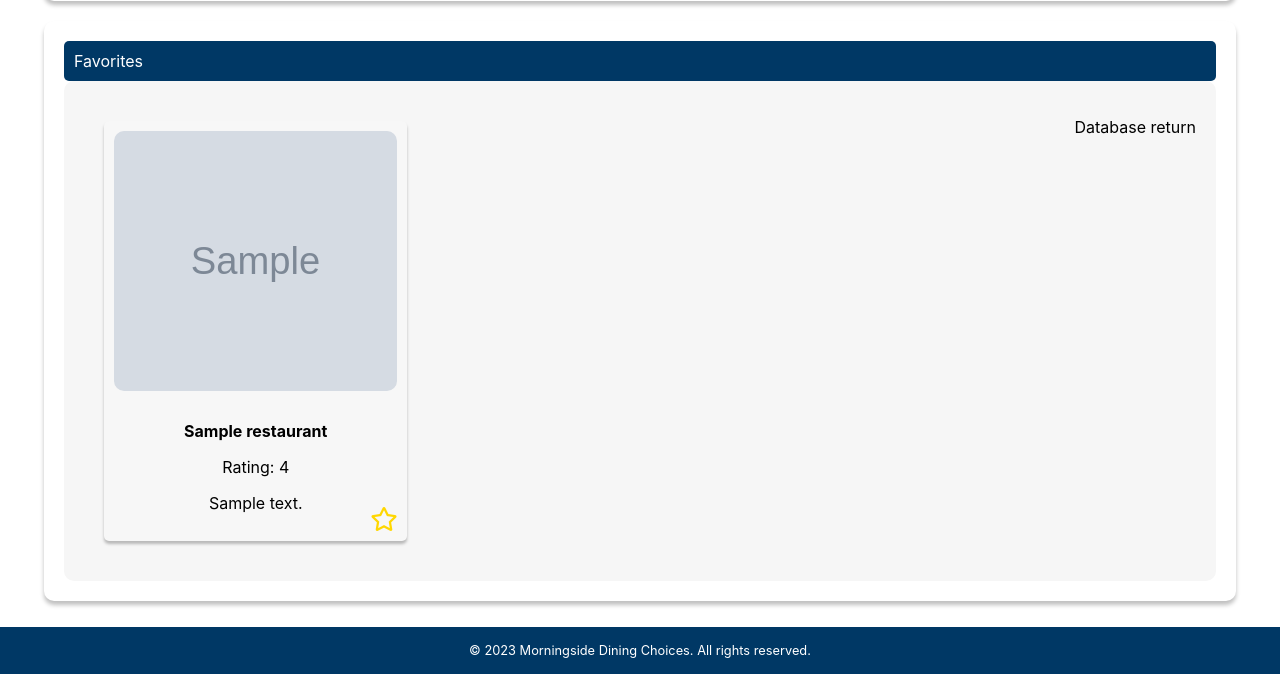
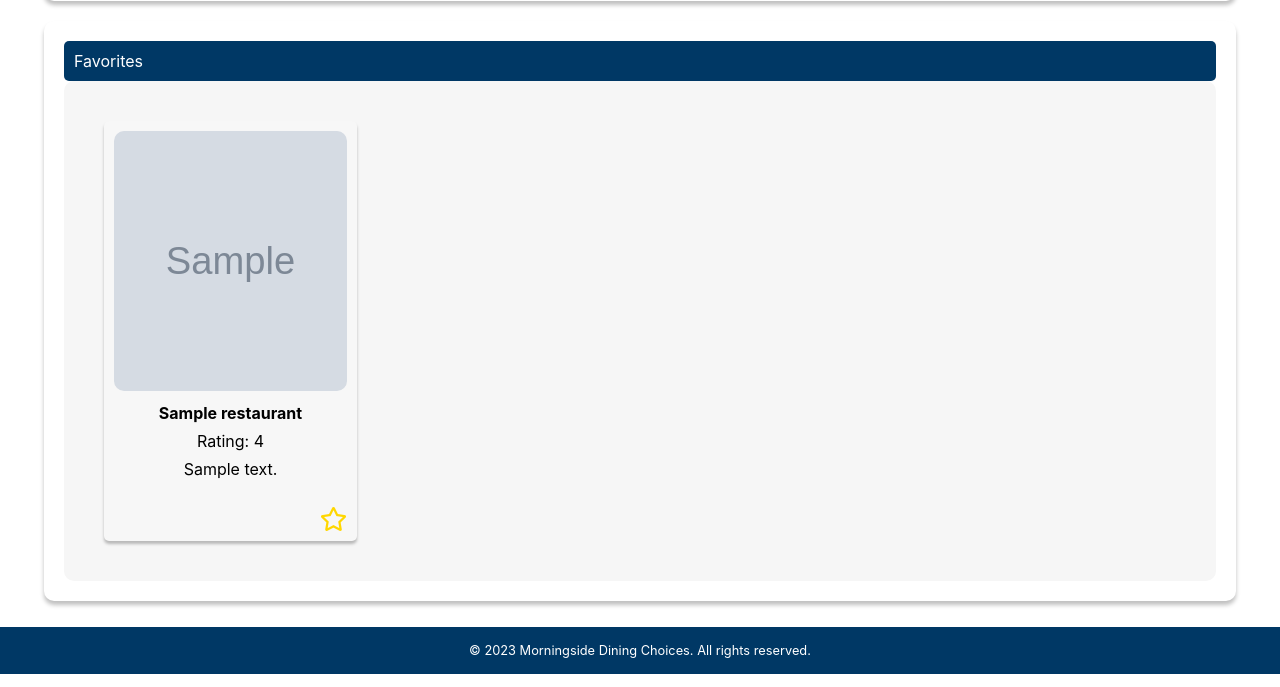
Before and after one commit to xuz218/dining_suggestion_webapp, a Flask app: page /profile in a window 1280 px wide. Shown: the part 579-1266 px from the top of the page. Run offline with Flask 3, Linux system fonts and the light colour scheme; grey boxes marked "Sample" are stand-in pictures; a database or web service that is not in the repository returns one stand-in record (values such as "Sample title"); data that the repository does not hold is empty.

Commit message:
'profile1'

```diff
--- a/app.py
+++ b/app.py
@@ -161,8 +161,6 @@ def profile():
 
     response = requests.get(url, headers=headers, params=params)
 
-    print(response.json())
-
     if response.status_code == 200:
         tmp = response.json()
         return render_template('profile.html', saved_restaurants=tmp['saved_restaurants'], q=query)
--- a/templates/profile.html
+++ b/templates/profile.html
@@ -114,12 +114,15 @@
         position: relative;
     }
 
+    .card-fav p {
+        margin: 8px;
+    }
+
     .card-fav img {
         width: 100%; /* Ensures image takes full width of the card */
         height: 65%; /* Keeps image aspect ratio intact */
         border-radius: 10px;
         object-fit: cover;
-        margin-bottom: 10px; /* Space between image and text below it */
     }
 
     .card-content-fav {
@@ -277,7 +280,6 @@
                     <!-- More cards -->
                     {% endfor %}
                 </div>
-                <p>Database return {{resp}}</p>
             </div>
         </div>
 
```
